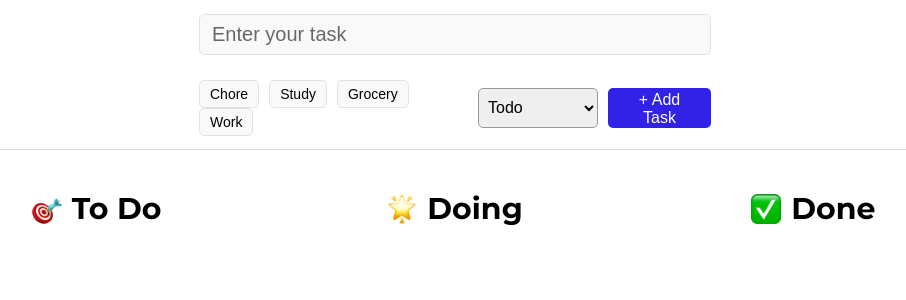
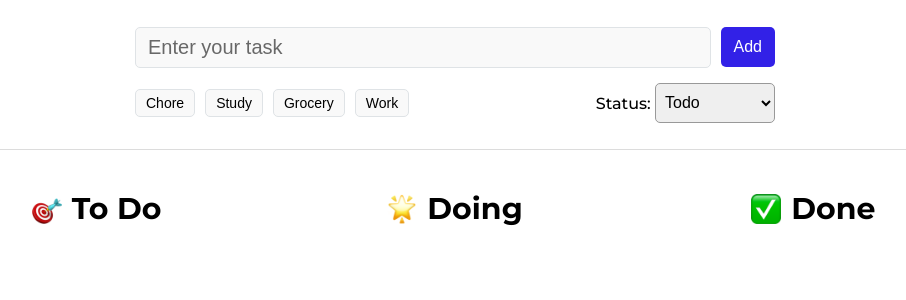
Before and after one commit to mikhail-jeff/todo-react-project, a React (Vite) app: page / in a window 1280 px wide. Shown: the top 300 px of the page, without its empty margins (185-1091 px from the left). Built offline with nearby package versions, Linux system fonts and the light colour scheme.

Commit message:
refactor tasform

```diff
--- a/src/components/TaskForm.css
+++ b/src/components/TaskForm.css
@@ -6,7 +6,12 @@
 }
 
 .app_header > form {
-	width: 40%;
+	width: 50%;
+}
+
+.input_form {
+	display: flex;
+	justify-content: space-between;
 }
 
 .task_input {
@@ -35,7 +40,12 @@
 	display: flex;
 	align-items: center;
 	justify-content: space-between;
-	margin-top: 20px;
+	margin-top: 10px;
+}
+
+.status_label {
+	color: #000;
+	font-weight: 500;
 }
 
 .task_status {
--- a/src/components/TaskForm.jsx
+++ b/src/components/TaskForm.jsx
@@ -68,6 +68,7 @@ const TaskForm = ({ setTasks }) => {
 	return (
 		<header className='app_header'>
 			<form onSubmit={handleSubmit}>
+				<div className='input_form'>
 					<input
 						type='text'
 						name='task'
@@ -76,6 +77,13 @@ const TaskForm = ({ setTasks }) => {
 						placeholder='Enter your task'
 						onChange={handleChange}
 					/>
+
+					<button
+						type='submit'
+						className='task_submit'>
+						Add
+					</button>
+				</div>
 
 				{error && <div className='error_message'>{error}</div>}
 
@@ -104,6 +112,11 @@ const TaskForm = ({ setTasks }) => {
 					</div>
 
 					<div>
+						<label
+							htmlFor='status'
+							className='status_label'>
+							Status:{" "}
+						</label>
 						<select
 							name='status'
 							className='task_status'
@@ -114,12 +127,6 @@ const TaskForm = ({ setTasks }) => {
 							<option value='done'>Done</option>
 						</select>
 					</div>
-
-					<button
-						type='submit'
-						className='task_submit'>
-						+ Add Task
-					</button>
 				</div>
 			</form>
 		</header>
```
Lines whose indentation alone changed are shown as unchanged.
